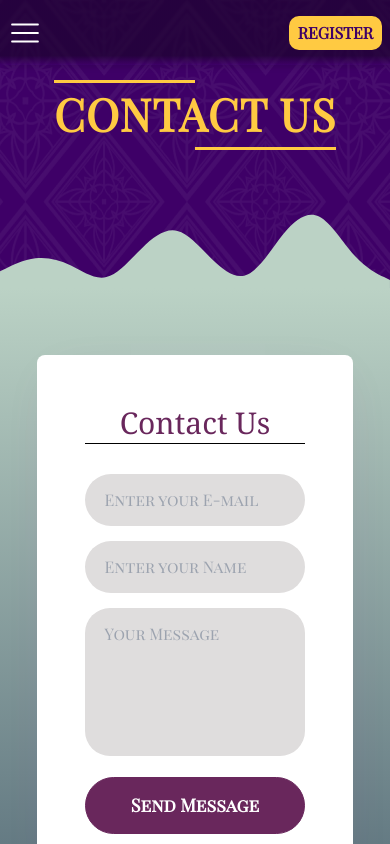
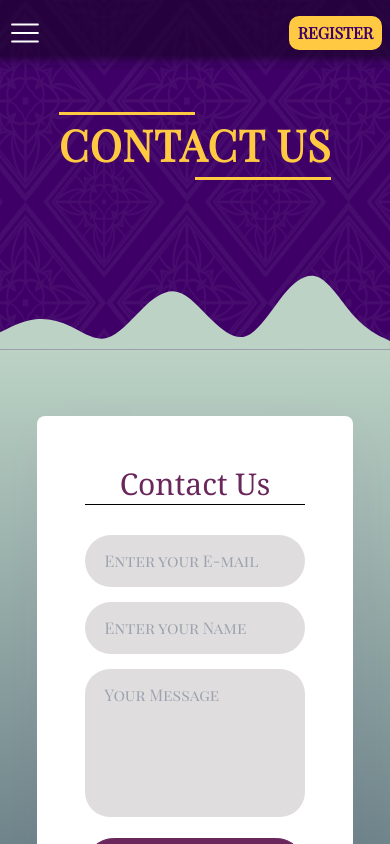
Before and after one commit to mehul1409/DuLitFest, a React (Vite) app: page /contact in a window 390 px wide. Shown: the top 844 px of the page. Built offline with nearby package versions, Linux system fonts and the light colour scheme.

Commit message:
fixing responsiveness of pageheader

```diff
--- a/src/Components/PageHeader/PageHeader.scss
+++ b/src/Components/PageHeader/PageHeader.scss
@@ -1,5 +1,5 @@
 .wave-header {
-  min-height: 65vh;
+  min-height: 52vh;
   width: 100%;
   background: #f625fb;
   position: relative;
@@ -11,12 +11,12 @@
 }
 
 .wave-header .HeadingOfPage h1 {
-  font-size: 5em;
+  font-size: 4.8em;
   // color: #fff;
   font-family: "raleway";
   font-weight: 700;
   margin-bottom: 8rem;
-  margin-top: 5rem;
+  margin-top: 7rem;
   color: #FFCA42;
   font-family: Playfair Display SC;
 }
@@ -64,13 +64,30 @@
   margin-bottom: 0.25em;
 }
 
+@media screen and (max-width:1420px){
+  .wave-header{
+    min-height: 35vh;
+  }
+}
+
+@media screen and (max-width:1100px){
+  .wave-header{
+    // min-height: 50vh;
+  }
+
+  .wave-header .HeadingOfPage h1{
+    margin-bottom:10rem;
+    margin-top:7rem;
+  }
+}
+
 @media screen and (max-width: 768px) {
   .wave-header .HeadingOfPage h1 {
-    font-size: 2.8em;
+    font-size: 2.7em;
   }
 
   .wave-header {
-    min-height: 30vh;
+    min-height: 25vh;
     width: 100%;
     background: #3E0067 url('../../Pages/Home/homebackg.png');
     position: relative;
```
